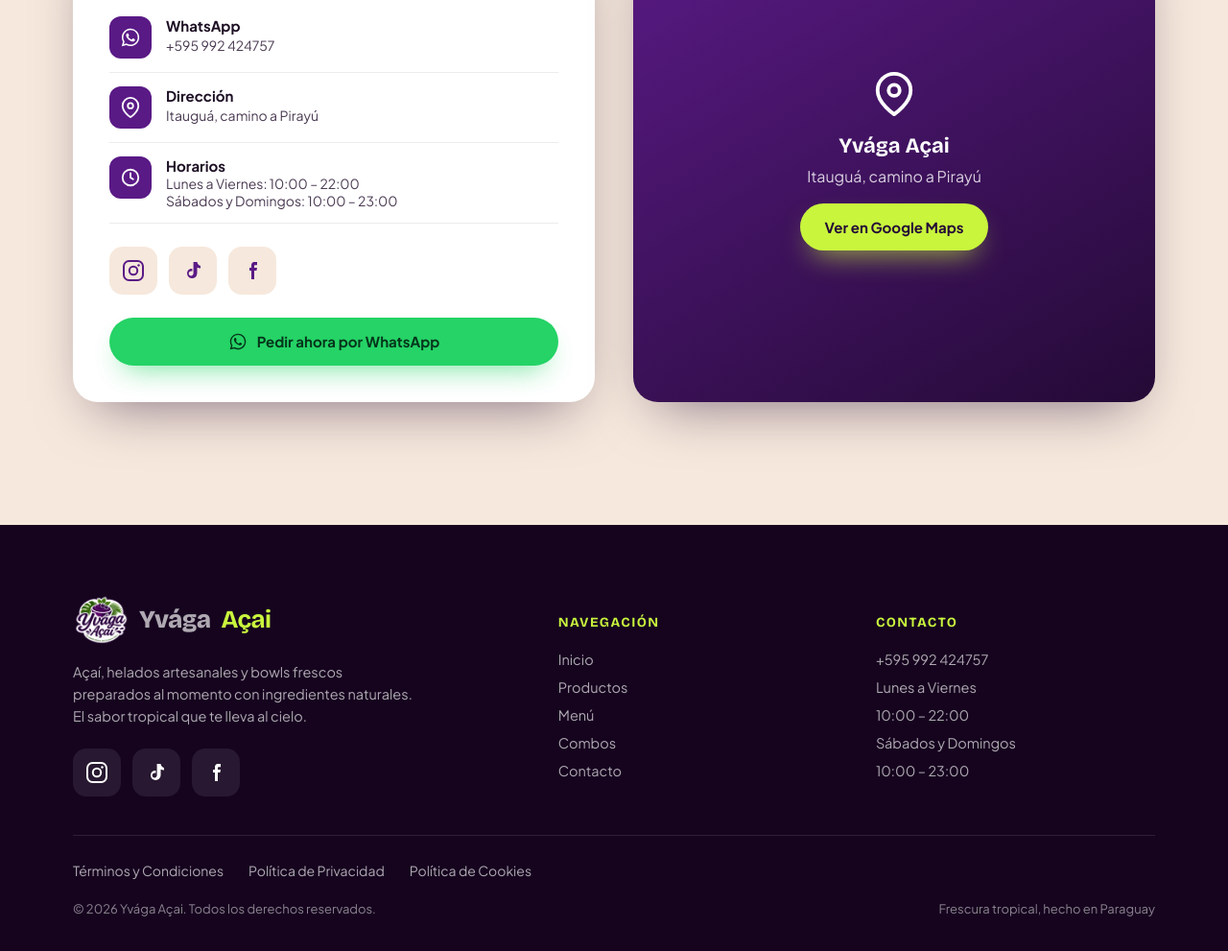
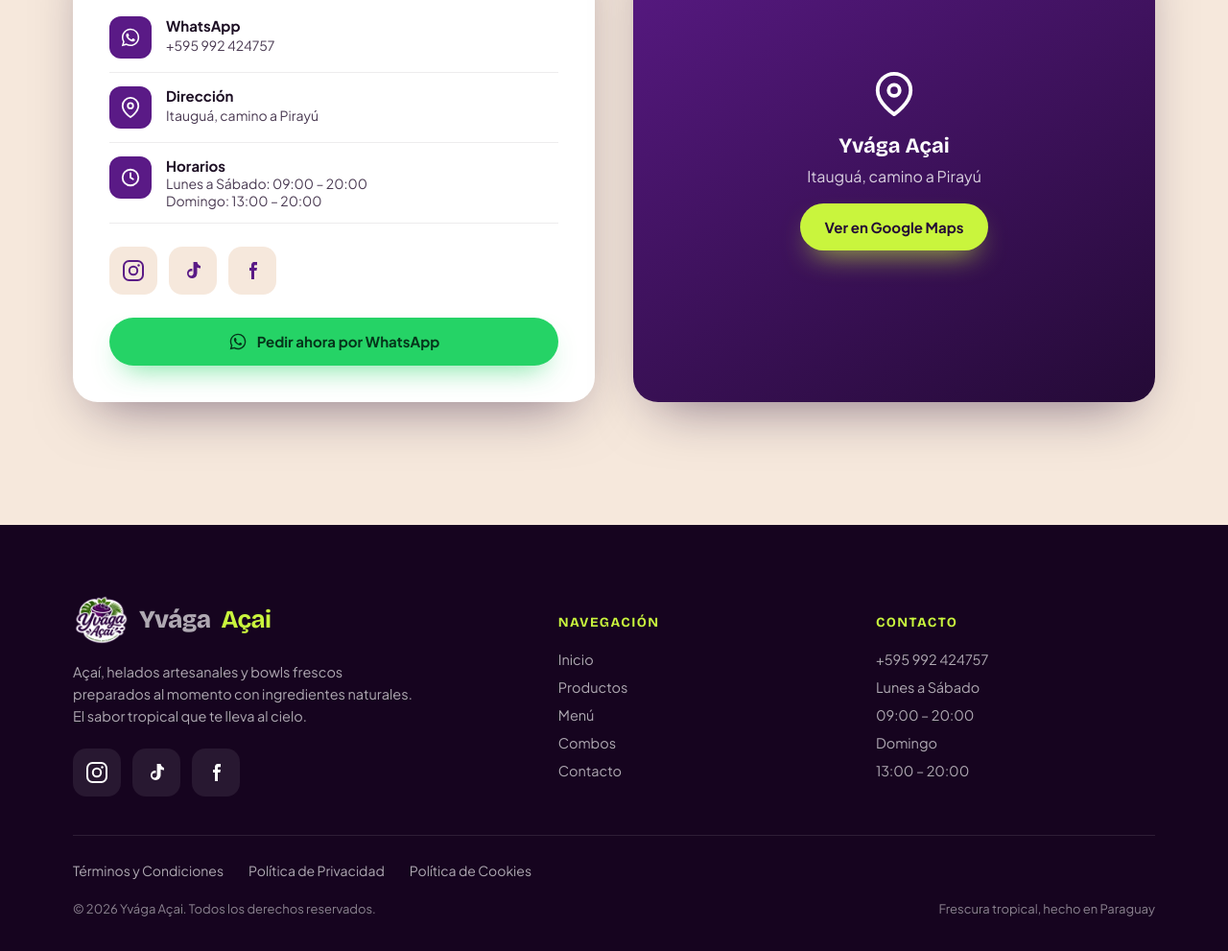
Before and after one commit to poravv/yvaga-acai, an Astro site in the folder app/frontend/: page / in a window 1280 px wide. Shown: the part 8717-9708 px from the top of the page at 96% size. Built offline with nearby package versions, Linux system fonts and the light colour scheme; Astro itself is replaced by a stand-in of ours.

Commit message:
fix(horarios): lunes a sábado 9–20, domingo 13–20
Los horarios estaban duplicados en catalog.js y en el JSON-LD de
Base.astro, y se habían desincronizado. Ahora CONTACT.hours es la fuente
única y el openingHoursSpecification se deriva de ahí.

```diff
--- a/app/frontend/src/components/Contact.jsx
+++ b/app/frontend/src/components/Contact.jsx
@@ -24,7 +24,7 @@ export default function Contact() {
             </a>
             <div className="cinfo">
               <div className="ci"><I.clock style={{ width: 22, height: 22 }} /></div>
-              <div><b>Horarios</b>{C.hours.map((h) => <span key={h.d} style={{ display: "block" }}>{h.d}: {h.h}</span>)}</div>
+              <div><b>Horarios</b>{C.hours.map((h) => <span key={h.d} style={{ display: "block" }}>{h.d}: {h.opens} – {h.closes}</span>)}</div>
             </div>
             <div className="socials">
               <a className="soc" href={C.instagram} target="_blank" rel="noopener" aria-label="Instagram"><I.instagram /></a>
--- a/app/frontend/src/components/Footer.jsx
+++ b/app/frontend/src/components/Footer.jsx
@@ -26,7 +26,7 @@ export default function Footer() {
             <h5>Contacto</h5>
             <div className="links">
               <a href={`https://wa.me/${C.whatsapp}`} target="_blank" rel="noopener">{C.whatsappDisplay}</a>
-              <p>{C.hours.map((h) => <span key={h.d} style={{ display: "block" }}>{h.d}<br />{h.h}</span>)}</p>
+              <p>{C.hours.map((h) => <span key={h.d} style={{ display: "block" }}>{h.d}<br />{h.opens} – {h.closes}</span>)}</p>
             </div>
           </div>
         </div>
--- a/app/frontend/src/data/catalog.js
+++ b/app/frontend/src/data/catalog.js
@@ -113,9 +113,16 @@ export const CONTACT = {
   addressRegion: "Central",
   mapUrl: "https://maps.app.goo.gl/jVMvAzTZMS5sbe298",
   geo: { lat: -25.4000478, lng: -57.3470665 },
+  // `days` alimenta el openingHoursSpecification del JSON-LD. Fuente única:
+  // antes los horarios estaban duplicados acá y en Base.astro, y se desincronizaron.
   hours: [
-    { d: "Lunes a Viernes", h: "10:00 – 22:00" },
-    { d: "Sábados y Domingos", h: "10:00 – 23:00" },
+    {
+      d: "Lunes a Sábado",
+      opens: "09:00",
+      closes: "20:00",
+      days: ["Monday", "Tuesday", "Wednesday", "Thursday", "Friday", "Saturday"],
+    },
+    { d: "Domingo", opens: "13:00", closes: "20:00", days: ["Sunday"] },
   ],
 };
 
--- a/app/frontend/src/layouts/Base.astro
+++ b/app/frontend/src/layouts/Base.astro
@@ -43,10 +43,12 @@ const jsonLd = {
   geo: { "@type": "GeoCoordinates", latitude: CONTACT.geo.lat, longitude: CONTACT.geo.lng },
   hasMap: CONTACT.mapUrl,
   sameAs: [CONTACT.instagram, CONTACT.facebook].filter((u) => u && u !== "#"),
-  openingHoursSpecification: [
-    { "@type": "OpeningHoursSpecification", dayOfWeek: ["Monday", "Tuesday", "Wednesday", "Thursday", "Friday"], opens: "10:00", closes: "22:00" },
-    { "@type": "OpeningHoursSpecification", dayOfWeek: ["Saturday", "Sunday"], opens: "10:00", closes: "23:00" },
-  ],
+  openingHoursSpecification: CONTACT.hours.map((h) => ({
+    "@type": "OpeningHoursSpecification",
+    dayOfWeek: h.days,
+    opens: h.opens,
+    closes: h.closes,
+  })),
   hasMenu: { "@type": "Menu", hasMenuSection: menuSchema },
 };
 ---
```
